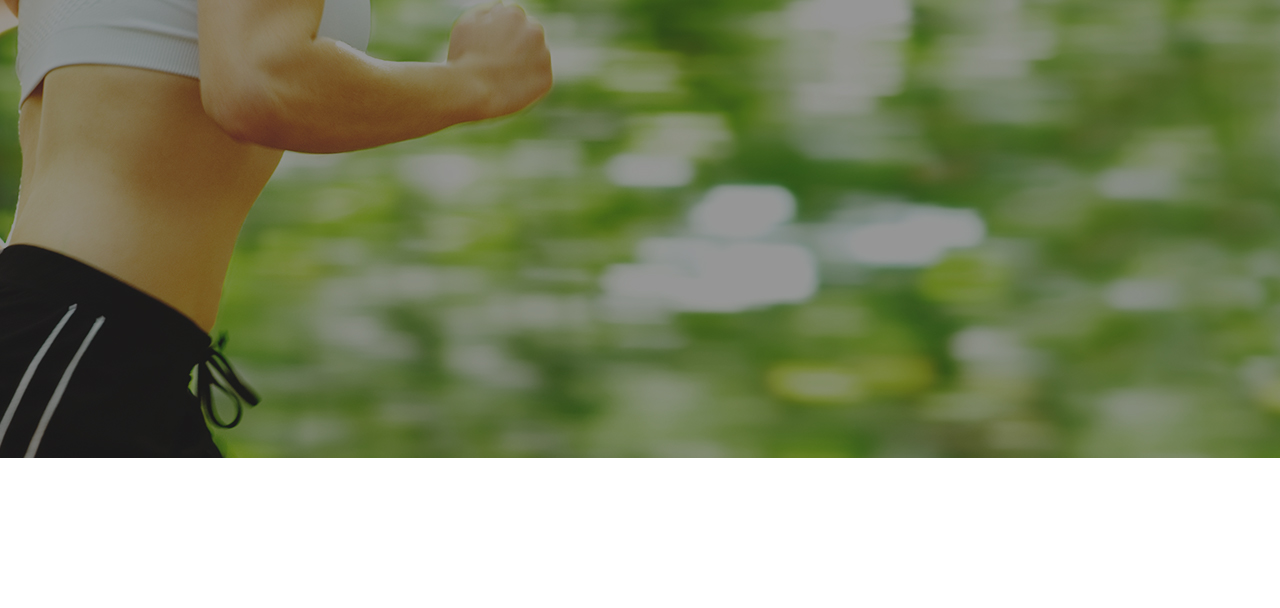
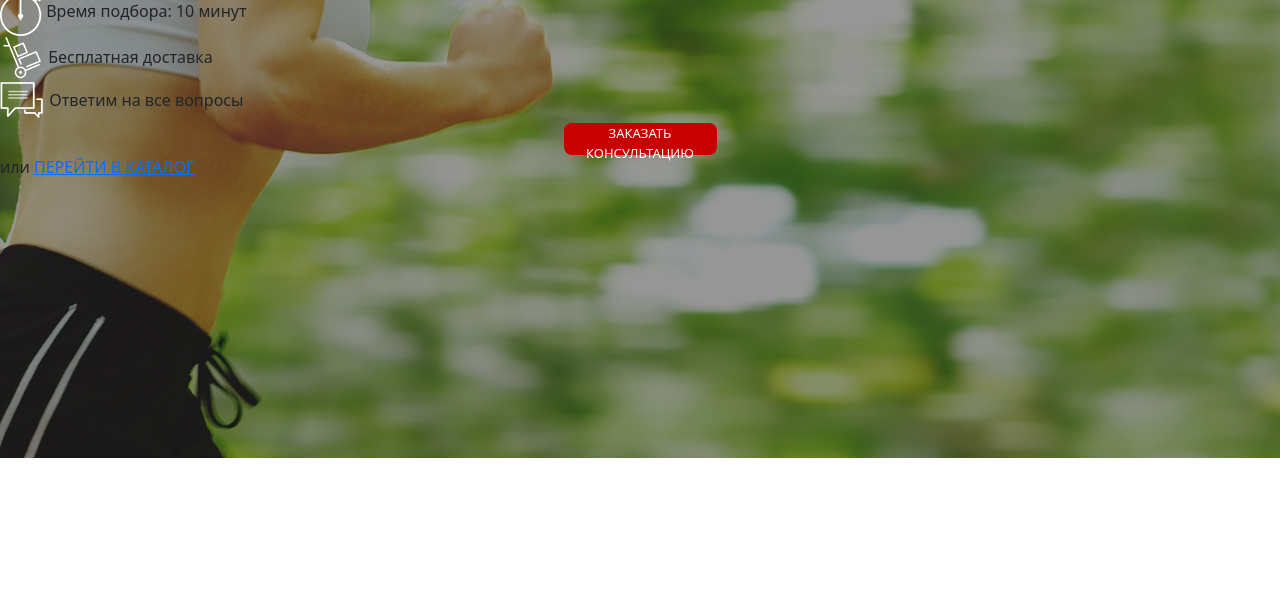
Before and after one commit to iaroslav-eremeev/practice_project_2, a website: page src/index.html in a window 1280 px wide. Shown: the part 192-800 px from the top of the page. Drawn offline with Linux system fonts and the light colour scheme.

Commit message:
Add promo__wrapper

```diff
--- a/src/index.html
+++ b/src/index.html
@@ -25,6 +25,37 @@
                     <button class="button">заказать звонок</button>
                 </div>
             </div>
+
+            <div class="promo__wrapper">
+                <h1 class="promo__header">Подбор пульсометра</h1>
+                <h2 class="promo__subheader">C учётом вашего уровня подготовки</h2>
+
+                <div class="promo__icons">
+                    <div class="promo__icon">
+                        <img src="icons/timer.png" alt="timer">
+                        Время подбора:
+                        10 минут
+                    </div>
+                    <div class="promo__icon">
+                        <img src="icons/hand_cart.png" alt="hand_cart">
+                        Бесплатная
+                        доставка
+                    </div>
+                    <div class="promo__icon">
+                        <img src="icons/messages.png" alt="messages">
+                        Ответим
+                        на все вопросы
+                    </div>
+                </div>
+
+                <button class="button button_main">заказать консультацию</button>
+                <div class="promo_link">
+                    или
+                    <a href="#">ПЕРЕЙТИ В КАТАЛОГ</a>
+                </div>
+            </div>
+
+
         </div>
     </div>
 </body>
```
